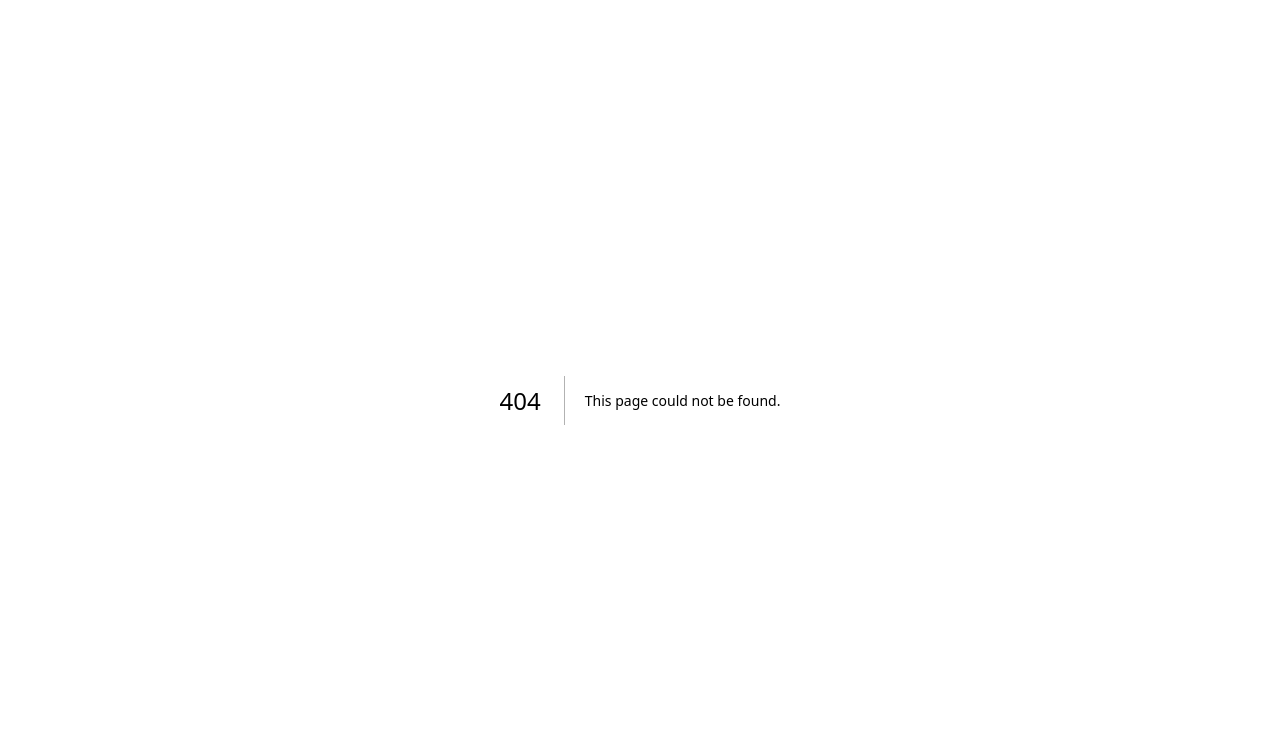
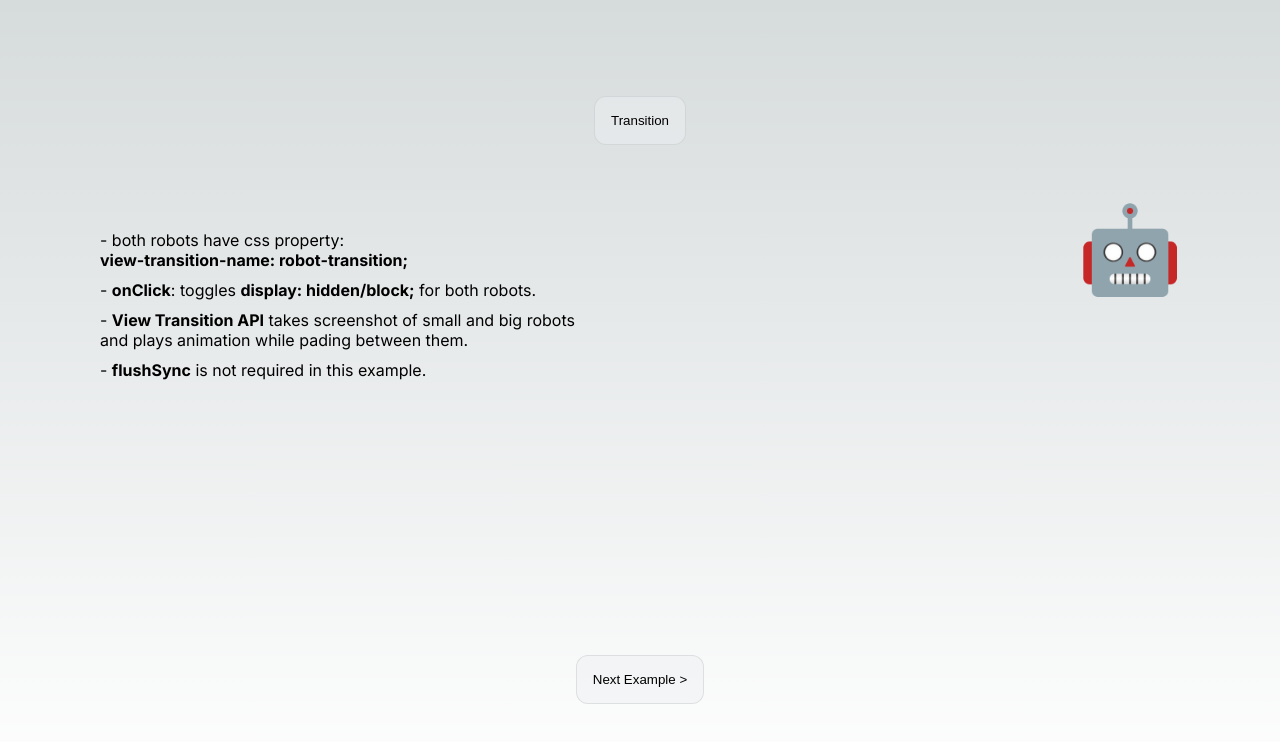
Before and after one commit to msidqi/View-Tansition-API-Nextjs, a Next.js app: page /robot-example in a window 1280 px wide. Before the commit this address had no page. Shown: the top 742 px of the page. Built offline with nearby package versions, Linux system fonts and the light colour scheme.

Commit message:
add next button

```diff
--- a/src/app/example-0/page.module.css
+++ b/src/app/robot-example/page.module.css
@@ -1,19 +1,15 @@
 .main {
+  /* view-transition-name: page-transition; */
   display: flex;
   flex-direction: column;
   justify-content: space-between;
   align-items: center;
   padding: 6rem;
   min-height: 100vh;
-}
 
-.button {
-  position: relative;
-  margin: 0;
-  padding: 1rem;
-  background-color: rgba(var(--callout-rgb), 0.5);
-  border: 1px solid rgba(var(--callout-border-rgb), 0.3);
-  border-radius: var(--border-radius);
+  @media (max-width: 730px) {
+    padding: 6rem 0;
+  }
 }
 
 .smallRobotImage {
@@ -25,7 +21,12 @@
   width: 100px;
   display: block;
 
-}
+  @media (max-width: 730px) {
+  top: 100px;
+  right: 30px;
+
+  }
+  }
 
 .bigRobotImage {
   view-transition-name: robot-transition;
@@ -44,4 +45,7 @@
   left: 100px;
   top: 230px;
   max-width: 500px;
+  @media (max-width: 730px) {
+  left: 10px;
 }
+}
--- a/src/app/example-0/page.tsx
+++ b/src/app/robot-example/page.tsx
@@ -2,10 +2,14 @@
 import Image from "next/image";
 import styles from "./page.module.css";
 import { useRef } from "react";
+import Button from "@/components/NextButton";
+import { useRouter } from "next/navigation";
+import { flushSync } from "react-dom";
 
 export default function Home() {
   const smallRobot = useRef<HTMLImageElement>(null);
   const bigRobot = useRef<HTMLImageElement>(null);
+  const router = useRouter();
   const onClick = () => {
     document.startViewTransition(() => {
       if (smallRobot.current && bigRobot.current) {
@@ -17,11 +21,17 @@ export default function Home() {
     });
   };
 
+  const nextExample = () => {
+    document.startViewTransition(() => {
+      flushSync(() => {
+        router.push("/list-example");
+      });
+    });
+  };
+
   return (
     <main className={styles.main}>
-      <button type="button" onClick={onClick} className={styles.button}>
-        Transition
-      </button>
+      <Button onClick={onClick}>Transition</Button>
 
       <div className={styles.textContainer}>
         <p>
@@ -60,6 +70,8 @@ export default function Home() {
         height={100}
         priority
       />
+
+      <Button onClick={nextExample}>{"Next Example >"}</Button>
     </main>
   );
 }
--- /dev/null
+++ b/src/components/NextButton/button.module.css
@@ -0,0 +1,7 @@
+.button {
+  padding: 1rem;
+  border-radius: var(--border-radius);
+  background-color: rgba(var(--callout-rgb), 0.5);
+  border: 1px solid rgba(var(--callout-border-rgb), 0.3);
+  cursor: pointer;
+}
--- /dev/null
+++ b/src/components/NextButton/index.tsx
@@ -0,0 +1,13 @@
+import styles from "./button.module.css";
+
+interface ButtonProps extends React.ButtonHTMLAttributes<HTMLButtonElement> {
+  children: React.ReactNode;
+}
+
+const Button = ({ children, ...rest }: ButtonProps) => (
+  <button type="button" className={styles.button} {...rest}>
+    {children}
+  </button>
+);
+
+export default Button;
```
Also changed, not shown: src/app/list-example/page.module.css (renamed from src/app/list/page.module.css, +4 -8 lines), src/app/list-example/page.tsx (renamed from src/app/list/page.tsx, +4 -8 lines).
